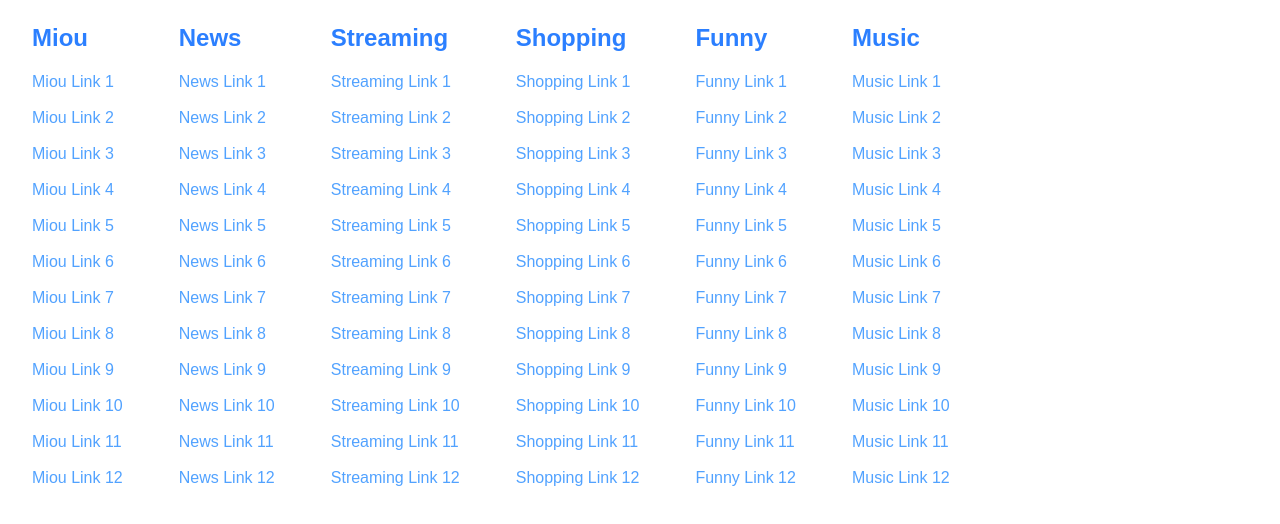
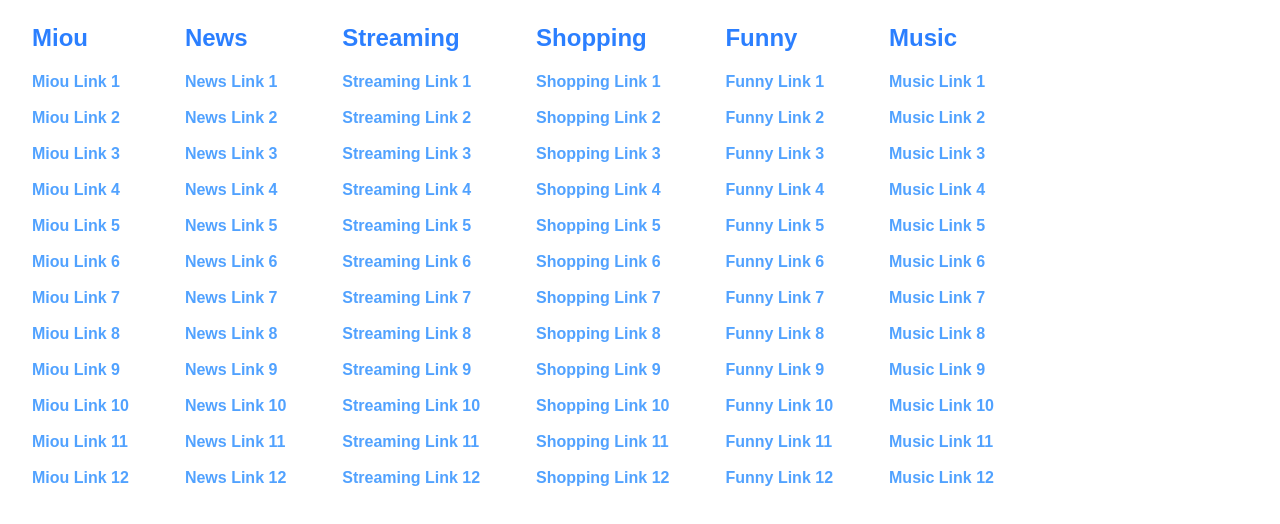
Before and after one commit to LunaGoodnight/links-frontend, a Next.js app: page / in a window 1280 px wide. Shown: the part 374-898 px from the top of the page. Built offline with nearby package versions, Linux system fonts and the light colour scheme; no server answers.

Commit message:
change font weight

```diff
--- a/src/app/page.tsx
+++ b/src/app/page.tsx
@@ -47,7 +47,7 @@ export default async function Home() {
                                         <OutboundLink
                                             href={link.url}
                                             linkText={link.title}
-                                            className="text-blue-400 font-medium hover:text-blue-600 truncate block"
+                                            className="text-blue-400 font-semibold hover:text-blue-600 truncate block"
                                         >
                                             {link.title}
                                         </OutboundLink>
```
